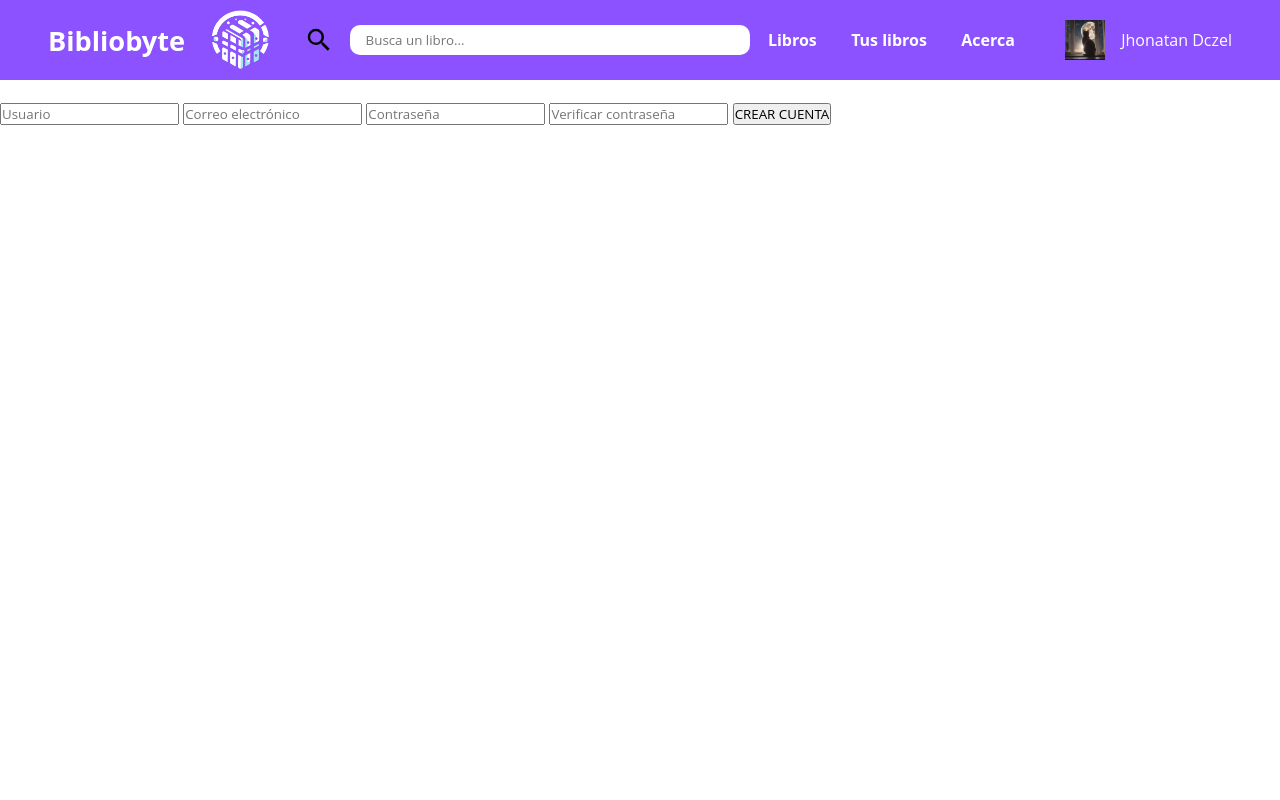
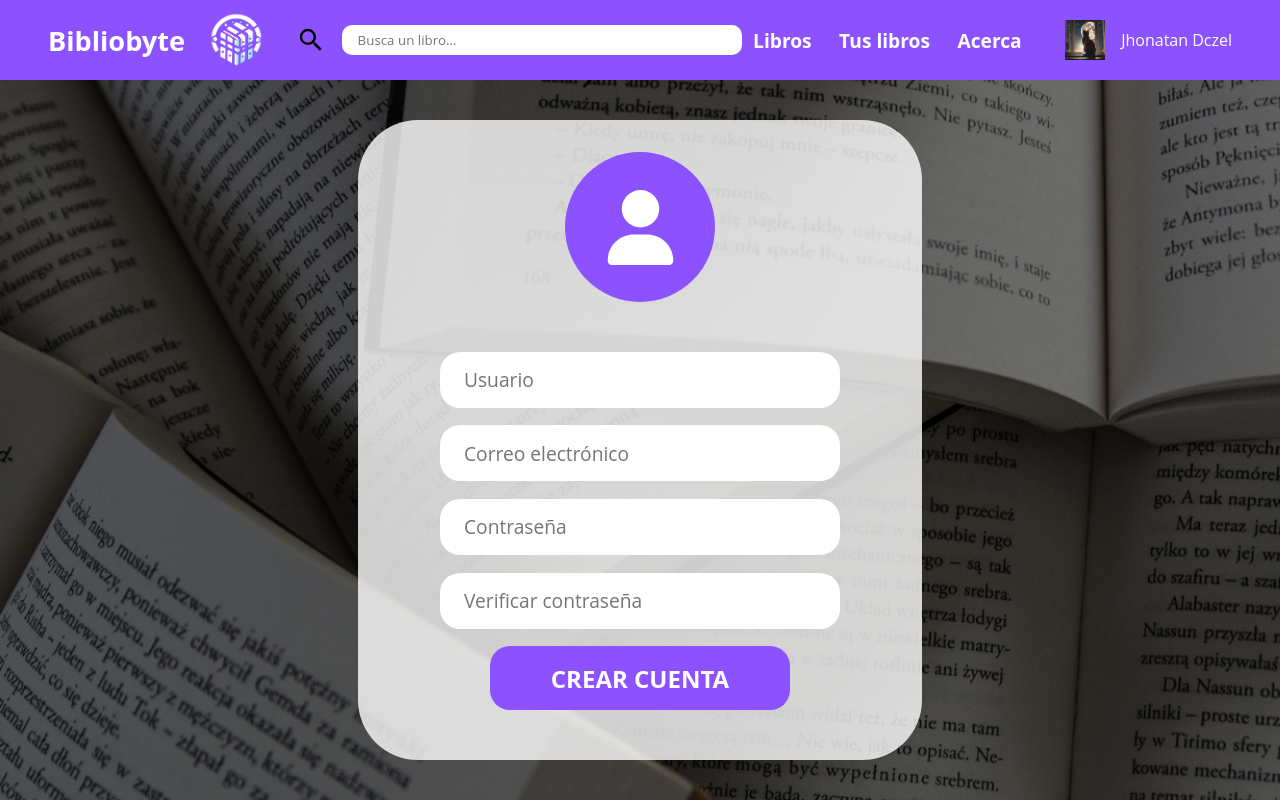
Before and after one commit to RyanValdivia/pweb1-trabajoFinal, a plain HTML site: page register.html in a window 1280 px wide. Drawn offline with Linux system fonts and the light colour scheme.

Commit message:
Estilos premilinares terminados

```diff
--- a/register.html
+++ b/register.html
@@ -31,7 +31,7 @@
     <main>
       <div class="form">
         <div class="form-user-icon">
-          <svg xmlns="http://www.w3.org/2000/svg" height="16" width="14" viewBox="0 0 448 512"><!--!Font Awesome Free 6.5.1 by @fontawesome - https://fontawesome.com License - https://fontawesome.com/license/free Copyright 2024 Fonticons, Inc.--><path fill="#ffffff" d="M224 256A128 128 0 1 0 224 0a128 128 0 1 0 0 256zm-45.7 48C79.8 304 0 383.8 0 482.3C0 498.7 13.3 512 29.7 512H418.3c16.4 0 29.7-13.3 29.7-29.7C448 383.8 368.2 304 269.7 304H178.3z"/></svg>
+          <svg class="form-user-icon-element" xmlns="http://www.w3.org/2000/svg" height="16" width="14" viewBox="0 0 448 512"><!--!Font Awesome Free 6.5.1 by @fontawesome - https://fontawesome.com License - https://fontawesome.com/license/free Copyright 2024 Fonticons, Inc.--><path fill="#ffffff" d="M224 256A128 128 0 1 0 224 0a128 128 0 1 0 0 256zm-45.7 48C79.8 304 0 383.8 0 482.3C0 498.7 13.3 512 29.7 512H418.3c16.4 0 29.7-13.3 29.7-29.7C448 383.8 368.2 304 269.7 304H178.3z"/></svg>
         </div>
         <form>
           <input type="text" name="user" placeholder="Usuario" required>
--- a/styles/form.css
+++ b/styles/form.css
@@ -8,6 +8,15 @@
 html, body{
   max-width: 100vw;
   height: 100svh;
+  width: 100vw;
+}
+
+body{
+  display: flex;
+  flex-direction: column;
+  align-items: space-between;
+  background: url(../images_icons_background/libros-background-1.png) no-repeat;
+  background-size: cover;
 }
 
 nav {
@@ -28,7 +37,7 @@
 }
 
 .logo img{
-  width: 64px;
+  width: 56px;
 }
 
 .logotipo{
@@ -78,7 +87,7 @@
 
 a {
   text-decoration: none;
-  font-size: 1rem;
+  font-size: 1.2rem;
   color: #fff;
 }
 
@@ -97,3 +106,68 @@
   font-size: bold;
   font-size: 1rem;
 }
+
+
+main {
+  flex: 1;
+  display: flex;
+  justify-content: center;
+  align-items: center;
+}
+
+.form-user-icon {
+  height: 150px;
+  width: 150px;;
+  background-color: #8C52FF;
+  border-radius: 50%;
+  display: flex;
+  justify-content: center;
+  align-items: center;
+}
+
+.form-user-icon-element {
+  height: 75px;
+  width: 75px;
+}
+
+.form {
+  height: 80svh;
+  background-color: #fffc;
+  gap: 2rem;
+  border-radius: 60px;
+  padding: 2rem;
+}
+
+form {
+  flex: 1;
+  width: 500px;
+}
+
+.form, form {
+  display: flex;
+  flex-direction: column;
+  align-items: center;
+  justify-content: space-evenly;
+}
+
+form > input {
+  height: 3.5rem;
+  width: 100%;
+  max-width: 400px;
+  border: none;
+  border-radius: 20px;
+  padding: 0 1.5rem;
+  font-size: 1.2rem;
+}
+
+form > button {
+  height: 4rem;
+  width: 100%;
+  max-width: 300px;
+  font-size: 1.5rem;
+  font-weight: bold;
+  border-radius: 20px;
+  border: none;
+  color: #fff;
+  background-color: #8C52FF;
+}
```
Also changed, not shown: images_icons_background/libros-background-1.png (added), images_icons_background/libros-background.jpg (added).
